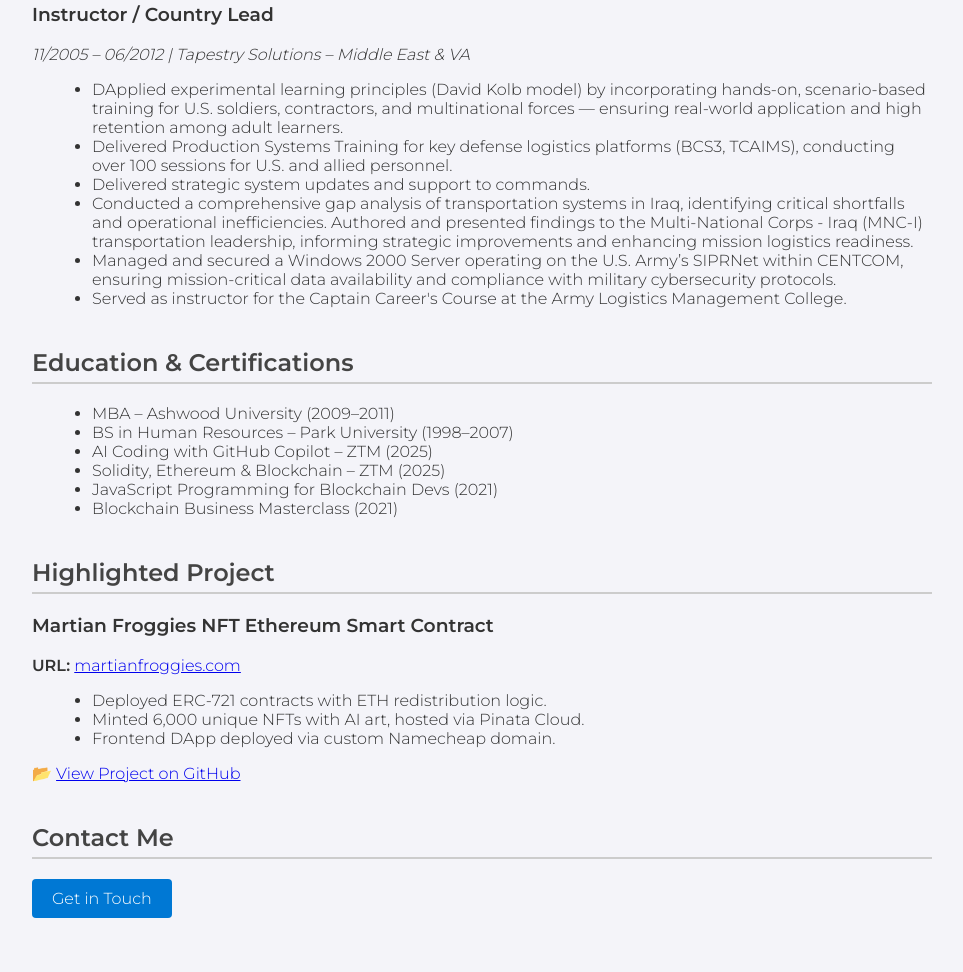
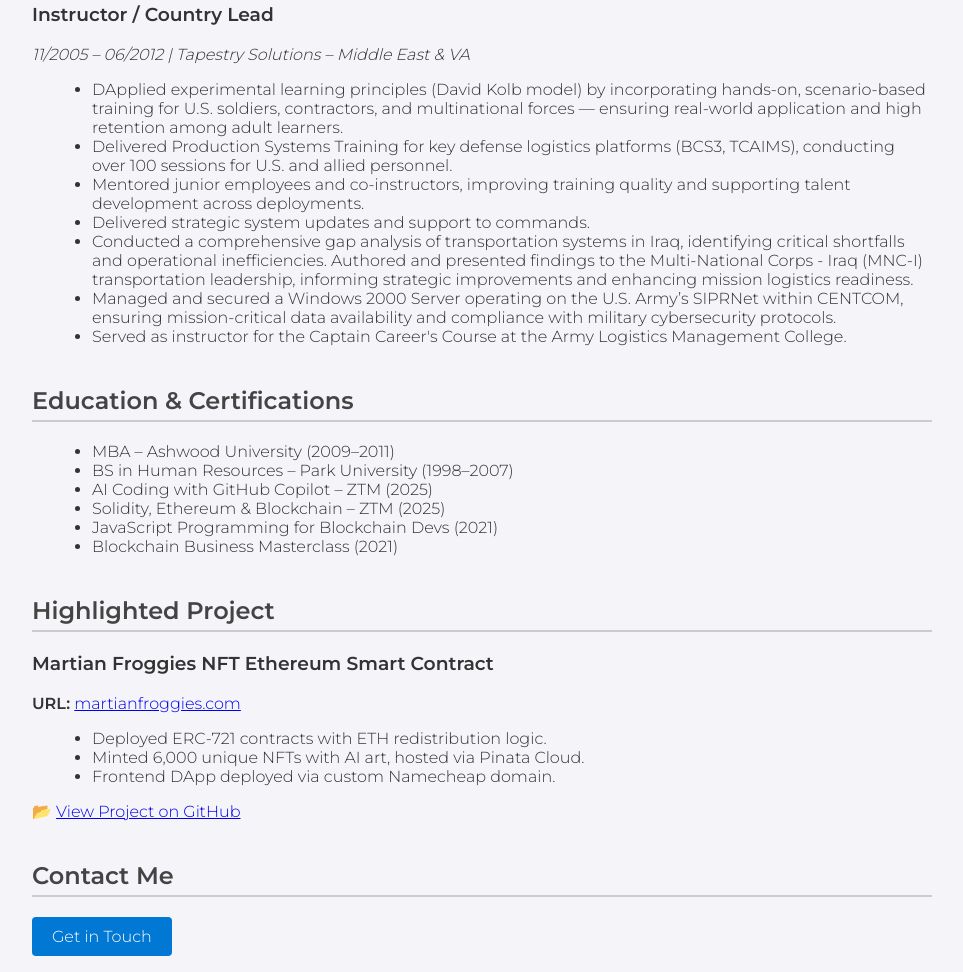
Before and after one commit to moragarcia75/victor-portfolio, a plain HTML site: page index.html in a window 1280 px wide. Shown: the part 1655-2627 px from the top of the page, without its empty margins (158-1121 px from the left). Drawn offline with Linux system fonts and the light colour scheme.

Commit message:
Update index.html

```diff
--- a/index.html
+++ b/index.html
@@ -95,6 +95,7 @@
             contractors, and multinational forces — ensuring real-world application and high retention among adult learners.</li>
           <li>Delivered Production Systems Training for key defense logistics platforms (BCS3, TCAIMS), conducting over 100 sessions for U.S. and
             allied personnel.</li>
+          <li>Mentored junior employees and co-instructors, improving training quality and supporting talent development across deployments.</li>
           <li>Delivered strategic system updates and support to commands.</li>
           <li>Conducted a comprehensive gap analysis of transportation systems in Iraq, identifying critical shortfalls and operational inefficiencies.
             Authored and presented findings to the Multi-National Corps - Iraq (MNC-I) transportation leadership, informing strategic improvements
```
